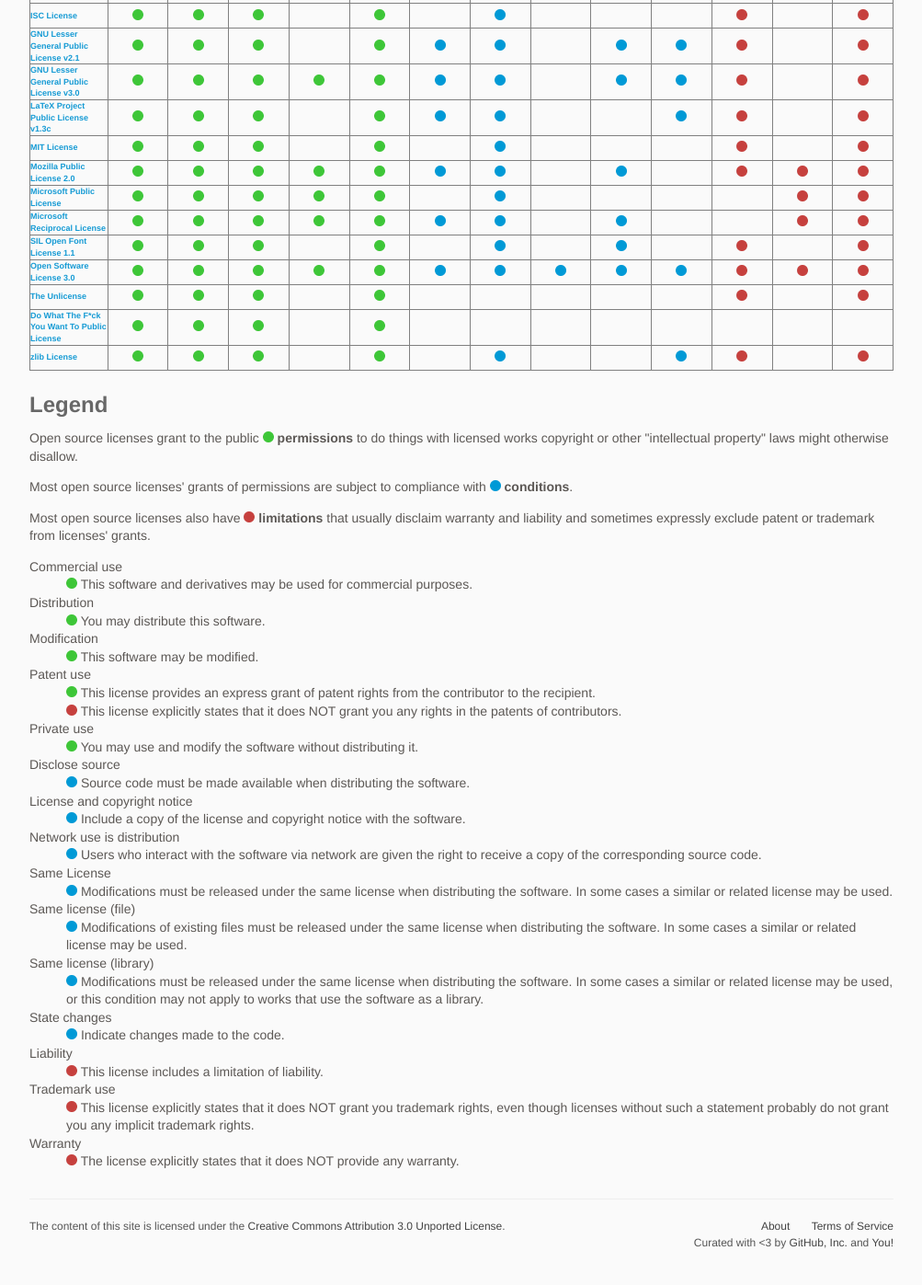
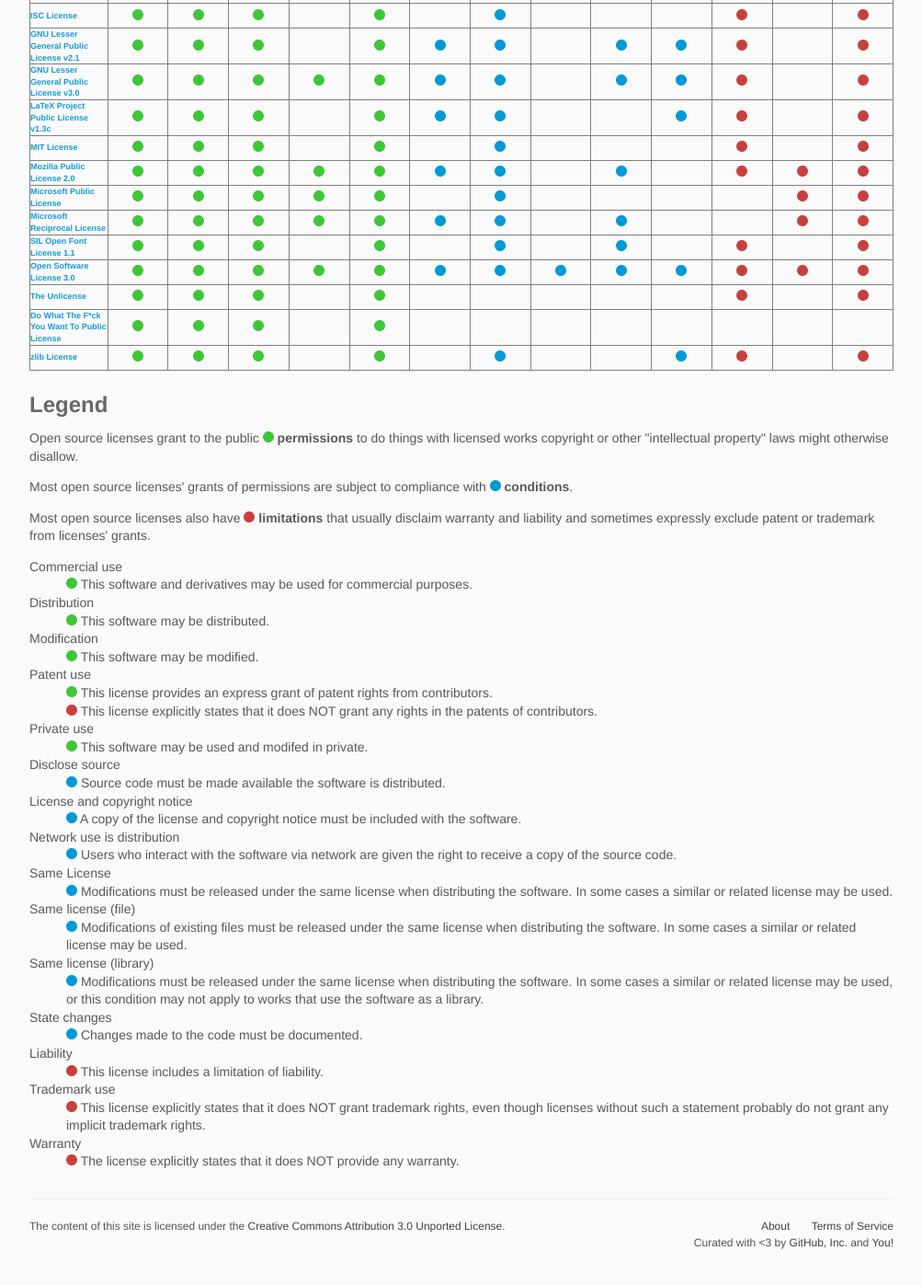
Before and after one commit to github/choosealicense.com, a Jekyll site: the page built from appendix.md, in a window 1280 px wide and 1400 px high, scrolled down 740 px. Shown: the top 1397 px of the window at 92% size, without its empty margins (138-1141 px from the left). Built offline with Jekyll 4.4.1, drawn with Linux system fonts in a browser that asks for light colours; some web fonts are replaced.

Commit message:
Don't inlcude 'you' in any rule descriptions
Descriptions should make sense whether reader is licensor or licensee

```diff
--- a/_data/rules.yml
+++ b/_data/rules.yml
@@ -5,27 +5,27 @@
 - description: This software may be modified.
   label: Modification
   tag: modifications
-- description: You may distribute this software.
+- description: This software may be distributed.
   label: Distribution
   tag: distribution
-- description: You may use and modify the software without distributing it.
+- description: This software may be used and modifed in private.
   label: Private use
   tag: private-use
-- description: This license provides an express grant of patent rights from the contributor to the recipient.
+- description: This license provides an express grant of patent rights from contributors.
   label: Patent use
   tag: patent-use
 
 conditions:
-- description: Include a copy of the license and copyright notice with the software.
+- description: A copy of the license and copyright notice must be included with the software.
   label: License and copyright notice
   tag: include-copyright
-- description: Indicate changes made to the code.
+- description: Changes made to the code must be documented.
   label: State changes
   tag: document-changes
-- description: Source code must be made available when distributing the software.
+- description: Source code must be made available the software is distributed.
   label: Disclose source
   tag: disclose-source
-- description: Users who interact with the software via network are given the right to receive a copy of the corresponding source code.
+- description: Users who interact with the software via network are given the right to receive a copy of the source code.
   label: Network use is distribution
   tag: network-use-disclose
 - description: Modifications must be released under the same license when distributing the software. In some cases a similar or related license may be used.
@@ -39,13 +39,13 @@
   tag: same-license--library
 
 limitations:
-- description: This license explicitly states that it does NOT grant you trademark rights, even though licenses without such a statement probably do not grant you any implicit trademark rights.
+- description: This license explicitly states that it does NOT grant trademark rights, even though licenses without such a statement probably do not grant any implicit trademark rights.
   label: Trademark use
   tag: trademark-use
 - description: This license includes a limitation of liability.
   label: Liability
   tag: liability
-- description: This license explicitly states that it does NOT grant you any rights in the patents of contributors.
+- description: This license explicitly states that it does NOT grant any rights in the patents of contributors.
   label: Patent use
   tag: patent-use
 - description: The license explicitly states that it does NOT provide any warranty.
```
Also changed, not shown: README.md.
